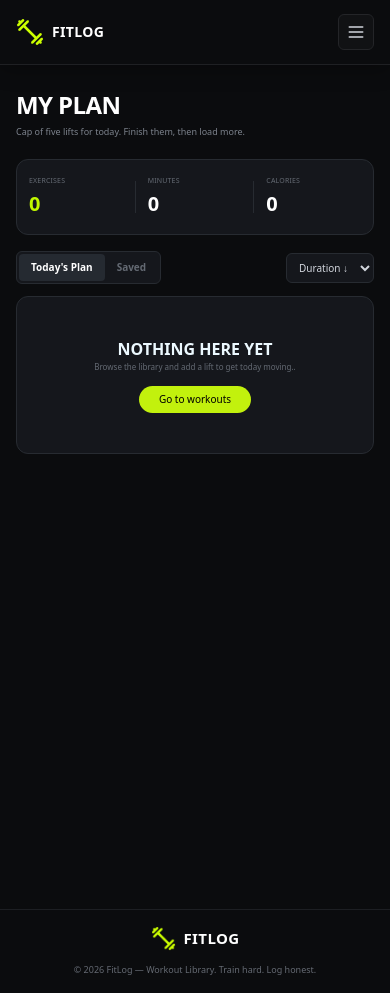
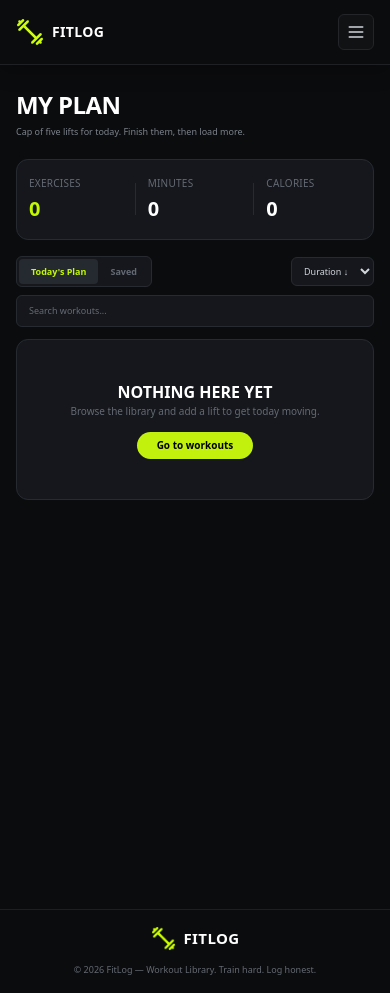
Before and after one commit to midul-dev/b14-a6-fitlog, a Next.js app: page /my-plan in a window 390 px wide. Built offline with nearby package versions, Linux system fonts and the light colour scheme.

Commit message:
final review done

```diff
--- a/src/app/copmponents/AddToTodaysPlan.tsx
+++ b/src/app/copmponents/AddToTodaysPlan.tsx
@@ -43,7 +43,7 @@ transition: Bounce,
         rounded-md
         px-3
         py-2
-        text-[8px]
+        text-[10px]
         font-bold
         uppercase
         tracking-wide
--- a/src/app/copmponents/SavedPlanButton.tsx
+++ b/src/app/copmponents/SavedPlanButton.tsx
@@ -42,7 +42,7 @@ transition: Bounce,
         border
         px-3
         py-2
-        text-[8px]
+        text-[12px]
         font-medium
         transition
         ${
--- a/src/app/my-plan/page.tsx
+++ b/src/app/my-plan/page.tsx
@@ -1,8 +1,8 @@
 "use client";
 
 import { useContext, useState } from "react";
+import Link from "next/link";
 
-import Link from "next/link";
 import { FitDataContext } from "@/context/FitDataContext";
 import { IData } from "@/types/dataType";
 import WorkoutRow from "../copmponents/WorkoutRow";
@@ -12,23 +12,49 @@ const MyPlanPage = () => {
     savedPlan: IData[];
     todaysPlan: IData[];
   };
+
+  // ================= STATE =================
+
   const [activeTab, setActiveTab] = useState<"todaysPlan" | "savedPlan">(
     "todaysPlan",
   );
+
+  const [search, setSearch] = useState("");
+
   const [sortBy, setSortBy] = useState<
-    "duration" | "duration" | "calories" | "rating"
+    "duration" | "calories" | "rating"
   >("duration");
 
-  // কোন tab-এর data দেখাবো
-  const currentWorkouts = activeTab === "todaysPlan" ? todaysPlan : savedPlan;
+  // ================= CURRENT WORKOUTS =================
 
-  // ================= SORT WORKOUTS =================
+  const currentWorkouts =
+    activeTab === "todaysPlan" ? todaysPlan : savedPlan;
 
-  const sortedWorkouts = [...currentWorkouts].sort((a, b) => {
+  // ================= SEARCH / FILTER =================
+
+  const filteredWorkouts = currentWorkouts.filter((workout) => {
+    const query = search.toLowerCase().trim();
+
+    // Search empty হলে সব workout দেখাবে
+    if (!query) return true;
+
+    // Workout name
+    const matchesName = workout.name.toLowerCase().includes(query);
+
+    // Muscle group / tag
+    const matchesTag = workout.muscleGroups.some((tag) =>
+      tag.toLowerCase().includes(query),
+    );
+
+    return matchesName || matchesTag;
+  });
+
+  // ================= SORT =================
+
+  const sortedWorkouts = [...filteredWorkouts].sort((a, b) => {
     switch (sortBy) {
       case "duration":
         return b.duration - a.duration;
-
 
       case "calories":
         return b.caloriesBurned - a.caloriesBurned;
@@ -41,7 +67,8 @@ const MyPlanPage = () => {
     }
   });
 
-  // Dynamic summary
+  // ================= SUMMARY =================
+
   const totalExercises = currentWorkouts.length;
 
   const totalMinutes = currentWorkouts.reduce(
@@ -54,16 +81,19 @@ const MyPlanPage = () => {
     0,
   );
 
+  // ================= RENDER =================
+
   return (
     <main className="min-h-screen bg-[#0B0C0E] px-4 py-6 sm:px-6 lg:px-8">
       <div className="mx-auto max-w-6xl">
         {/* ================= HEADER ================= */}
+
         <section>
           <h1 className="text-2xl font-black uppercase tracking-tight text-white sm:text-3xl">
             My Plan
           </h1>
 
-          <p className="mt-1 text-[9px] text-[#7D838D] sm:text-[10px]">
+          <p className="mt-1 text-[9px] text-[#7D838D] sm:text-[12px]">
             {activeTab === "todaysPlan"
               ? "Cap of five lifts for today. Finish them, then load more."
               : "Your saved workouts. Keep your favorites close."}
@@ -71,12 +101,14 @@ const MyPlanPage = () => {
         </section>
 
         {/* ================= SUMMARY ================= */}
+
         <section className="mt-5 grid grid-cols-3 overflow-hidden rounded-xl border border-[#272B31] bg-[#15171C]">
           {/* Exercises */}
+
           <div className="relative px-3 py-4 sm:px-5 sm:py-5">
             <div className="absolute right-0 top-1/2 h-8 w-px -translate-y-1/2 bg-[#272B31]" />
 
-            <p className="text-[7px] uppercase tracking-wide text-[#646A73]">
+            <p className="text-[10px] uppercase tracking-wide text-[#646A73]">
               Exercises
             </p>
 
@@ -86,19 +118,23 @@ const MyPlanPage = () => {
           </div>
 
           {/* Minutes */}
+
           <div className="relative px-3 py-4 sm:px-5 sm:py-5">
             <div className="absolute right-0 top-1/2 h-8 w-px -translate-y-1/2 bg-[#272B31]" />
 
-            <p className="text-[7px] uppercase tracking-wide text-[#646A73]">
+            <p className="text-[10px] uppercase tracking-wide text-[#646A73]">
               Minutes
             </p>
 
-            <p className="mt-1 text-xl font-black text-white">{totalMinutes}</p>
+            <p className="mt-1 text-xl font-black text-white">
+              {totalMinutes}
+            </p>
           </div>
 
           {/* Calories */}
+
           <div className="px-3 py-4 sm:px-5 sm:py-5">
-            <p className="text-[7px] uppercase tracking-wide text-[#646A73]">
+            <p className="text-[10px] uppercase tracking-wide text-[#646A73]">
               Calories
             </p>
 
@@ -109,15 +145,24 @@ const MyPlanPage = () => {
         </section>
 
         {/* ================= FILTER BAR ================= */}
-        <section className="mt-4 flex items-center justify-between">
-          {/* Tabs */}
-          <div className="flex rounded-md border border-[#272B31] bg-[#15171C] p-0.5">
+
+        <section className="mt-4">
+          {/* ================= TOP ROW ================= */}
+
+          <div className="flex items-center justify-between gap-2">
+            {/* ================= TABS ================= */}
+
+            <div className="flex shrink-0 rounded-md border border-[#272B31] bg-[#15171C] p-0.5">
               {/* Today's Plan */}
+
               <button
-              onClick={() => setActiveTab("todaysPlan")}
-              className={`rounded-[4px] px-3 py-1.5 text-[10px] font-bold transition ${
+                onClick={() => {
+                  setActiveTab("todaysPlan");
+                  setSearch("");
+                }}
+                className={`rounded-[4px] px-3 py-1.5 text-[9px] font-bold transition sm:text-[12px] ${
                   activeTab === "todaysPlan"
-                  ? "bg-[#252A31] text-white"
+                    ? "bg-[#252A31] text-[#C2F800]"
                     : "text-[#646A73] hover:text-white"
                 }`}
               >
@@ -125,11 +170,15 @@ const MyPlanPage = () => {
               </button>
 
               {/* Saved */}
+
               <button
-              onClick={() => setActiveTab("savedPlan")}
-              className={`rounded-[4px] px-3 py-1.5 text-[10px] font-bold transition ${
+                onClick={() => {
+                  setActiveTab("savedPlan");
+                  setSearch("");
+                }}
+                className={`rounded-[4px] px-3 py-1.5 text-[9px] font-bold transition sm:text-[12px] ${
                   activeTab === "savedPlan"
-                  ? "bg-[#252A31] text-white"
+                    ? "bg-[#252A31] text-[#C2F800]"
                     : "text-[#646A73] hover:text-white"
                 }`}
               >
@@ -137,9 +186,21 @@ const MyPlanPage = () => {
               </button>
             </div>
 
-          {/* Sort */}
-          <div className="flex items-center gap-2">
+            {/* ================= DESKTOP SEARCH ================= */}
 
+            <div className="hidden flex-1 justify-center px-4 sm:flex">
+              <input
+                type="text"
+                value={search}
+                onChange={(e) => setSearch(e.target.value)}
+                placeholder="Search workouts..."
+                className="w-full max-w-xs rounded-md border border-[#272B31] bg-[#15171C] px-3 py-2 text-[9px] text-gray-300 outline-none placeholder:text-[#646A73] transition focus:border-[#C2F800]"
+              />
+            </div>
+
+            {/* ================= SORT ================= */}
+
+            <div className="flex shrink-0 items-center gap-2">
               <span className="hidden text-[10px] text-[#646A73] sm:block">
                 Sort By
               </span>
@@ -154,24 +215,42 @@ const MyPlanPage = () => {
                       | "rating",
                   )
                 }
-              className="cursor-pointer rounded-md border border-[#272B31] bg-[#15171C] px-2 py-1.5 text-[10px] text-gray-300 outline-none transition hover:border-[#454A52]"
+                className="cursor-pointer rounded-md border border-[#272B31] bg-[#15171C] px-2 py-1.5 text-[9px] text-gray-300 outline-none transition hover:border-[#454A52] sm:text-[10px]"
               >
-              <option value="duration">
-                Duration ↓
-              </option>
+                <option value="duration">Duration ↓</option>
+                <option value="calories">Calories ↓</option>
+                <option value="rating">Rating ↓</option>
+              </select>
+            </div>
+          </div>
 
-              <option value="calories">
-                Calories ↓
-              </option>
+          {/* ================= MOBILE SEARCH ================= */}
 
-              <option value="rating">
-                Rating ↓
-              </option>
-            </select>
+          <div className="mt-2 flex justify-center sm:hidden">
+            <input
+              type="text"
+              value={search}
+              onChange={(e) => setSearch(e.target.value)}
+              placeholder="Search workouts..."
+              className="w-full rounded-md border border-[#272B31] bg-[#15171C] px-3 py-2 text-[9px] text-gray-300 outline-none placeholder:text-[#646A73] transition focus:border-[#C2F800]"
+            />
           </div>
         </section>
 
+        {/* ================= SEARCH RESULT INFO ================= */}
+
+        {search.trim() && (
+          <p className="mt-3 text-[8px] text-[#646A73]">
+            Showing {sortedWorkouts.length} result
+            {sortedWorkouts.length !== 1 ? "s" : ""} for{" "}
+            <span className="text-[#C2F800]">
+              &quot;{search}&quot;
+            </span>
+          </p>
+        )}
+
         {/* ================= WORKOUT LIST ================= */}
+
         <section className="mt-3 space-y-2">
           {sortedWorkouts.length > 0 ? (
             sortedWorkouts.map((workout) => (
@@ -181,15 +260,43 @@ const MyPlanPage = () => {
                 activeTab={activeTab}
               />
             ))
+          ) : search.trim() ? (
+            /* ================= NO SEARCH RESULT ================= */
+
+            <div className="rounded-xl border border-[#272B31] bg-[#15171C] py-10 text-center">
+              <h1 className="font-bold text-white">
+                NO WORKOUTS FOUND
+              </h1>
+
+              <p className="mt-1 text-[10px] text-[#646A73]">
+                No workout matches &quot;{search}&quot;.
+              </p>
+
+              <button
+                onClick={() => setSearch("")}
+                className="mt-3 rounded-2xl bg-[#C2F10D] px-5 py-1.5 text-[10px] text-black transition hover:bg-[#9fca00]"
+              >
+                Clear Search
+              </button>
+            </div>
           ) : (
+            /* ================= EMPTY PLAN ================= */
+
             <div className="rounded-xl border border-[#272B31] bg-[#15171C] py-10 text-center">
-              <h1 className=" font-bold">NOTHING HERE YET</h1>
-              <p className="text-[8px] text-[#646A73] pb-3">
-                Browse the library and add a lift to get today moving..
+              <h1 className="font-bold text-white">
+                NOTHING HERE YET
+              </h1>
+
+              <p className="pb-3 text-[10px] text-[#646A73]">
+                Browse the library and add a lift to get today moving.
               </p>
-              <button className="px-5 rounded-2xl py-1.5 bg-[#C2F10D] text-[10px] text-black">
-                <Link href={"/"}>Go to workouts</Link>
-              </button>
+
+              <Link
+                href="/"
+                className="inline-block rounded-2xl bg-[#C2F10D] px-5 py-1.5 text-[10px] font-bold text-black transition hover:bg-[#9fca00]"
+              >
+                Go to workouts
+              </Link>
             </div>
           )}
         </section>
```
Also changed, not shown: src/app/copmponents/FitnessCard.tsx (+19 -12 lines), src/app/exercise/[fitnessId]/page.tsx (+5 -5 lines). Lines whose indentation alone changed are shown as unchanged.
